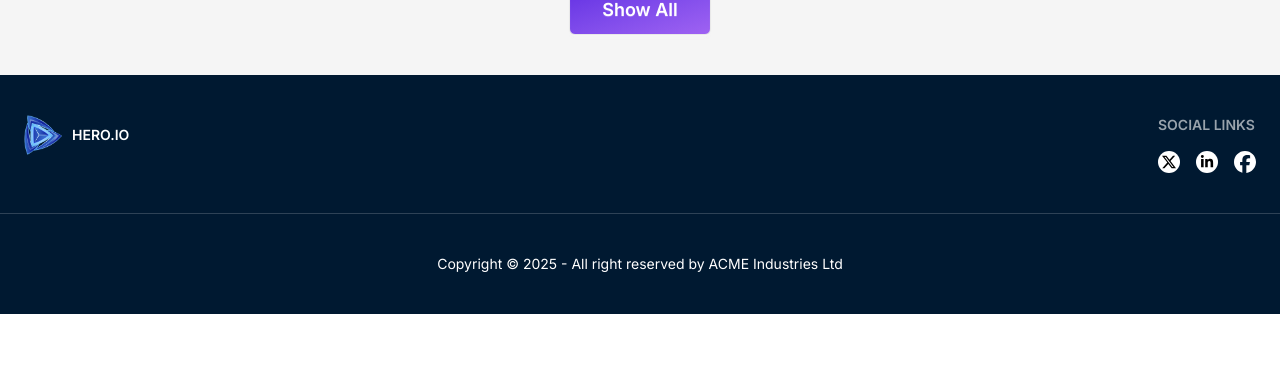
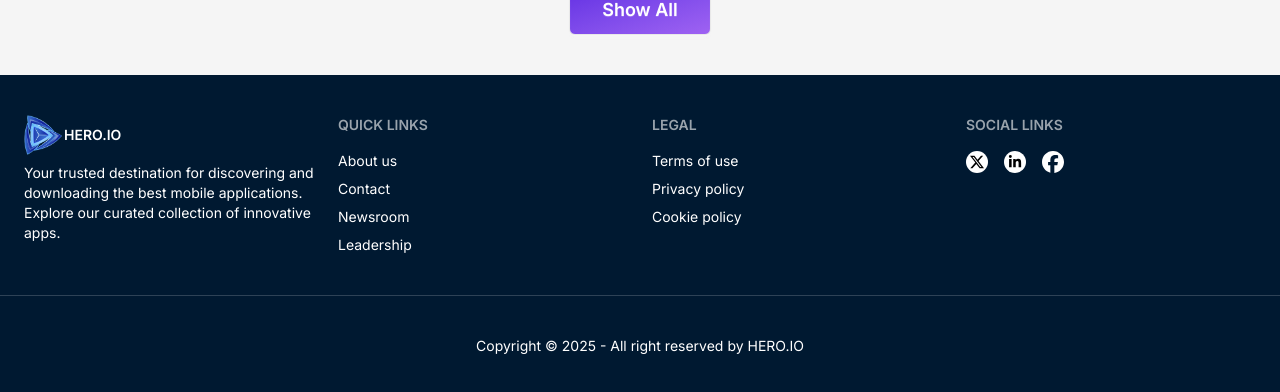
Before and after one commit to ashiqurrahman696/hero-app, a React (Vite) app: page / in a window 1280 px wide. Shown: the part 2031-2423 px from the top of the page. Before the commit the page ends 2345 px from the top, so only its background shows below. Built offline with nearby package versions, Linux system fonts and the light colour scheme.

Commit message:
updated footer

```diff
--- a/src/components/Footer.jsx
+++ b/src/components/Footer.jsx
@@ -6,11 +6,29 @@ import { FaFacebook, FaLinkedinIn } from 'react-icons/fa6';
 const Footer = () => {
     return (
         <footer className="bg-[#001931] text-white">
-            <div className="footer justify-between sm:footer-horizontal  py-10 max-w-7xl mx-auto px-6">
-                <aside className="flex items-center">
-                    <img src={logo} alt="Logo" className="w-10" />
-                    <p className="font-semibold">HERO.IO</p>
+            <footer className="footer md:grid-cols-4 gap-6 justify-between py-10 max-w-7xl mx-auto px-6">
+                <aside>
+                    <div className="flex items-center">
+                        <img src={logo} alt="Logo" className="w-10" />
+                        <p className="font-semibold">HERO.IO</p>
+                    </div>
+                    <p>
+                        Your trusted destination for discovering and downloading the best mobile applications. Explore our curated collection of innovative apps.
+                    </p>
                 </aside>
+                <nav>
+                    <h6 className="footer-title">Quick Links</h6>
+                    <a className="link link-hover">About us</a>
+                    <a className="link link-hover">Contact</a>
+                    <a className="link link-hover">Newsroom</a>
+                    <a className="link link-hover">Leadership</a>
+                </nav>
+                <nav>
+                    <h6 className="footer-title">Legal</h6>
+                    <a className="link link-hover">Terms of use</a>
+                    <a className="link link-hover">Privacy policy</a>
+                    <a className="link link-hover">Cookie policy</a>
+                </nav>
                 <nav>
                     <h6 className="footer-title">Social links</h6>
                     <div className="flex gap-4">
@@ -31,11 +49,11 @@ const Footer = () => {
                         </div>
                     </div>
                 </nav>
-            </div>
+            </footer>
             <hr className="max-w-7xl mx-auto text-[#2e4256]" />
             <div className="footer sm:footer-horizontal footer-center p-10">
                 <aside>
-                    <p>Copyright © {new Date().getFullYear()} - All right reserved by ACME Industries Ltd</p>
+                    <p>Copyright © {new Date().getFullYear()} - All right reserved by HERO.IO</p>
                 </aside>
             </div>
         </footer>
```
